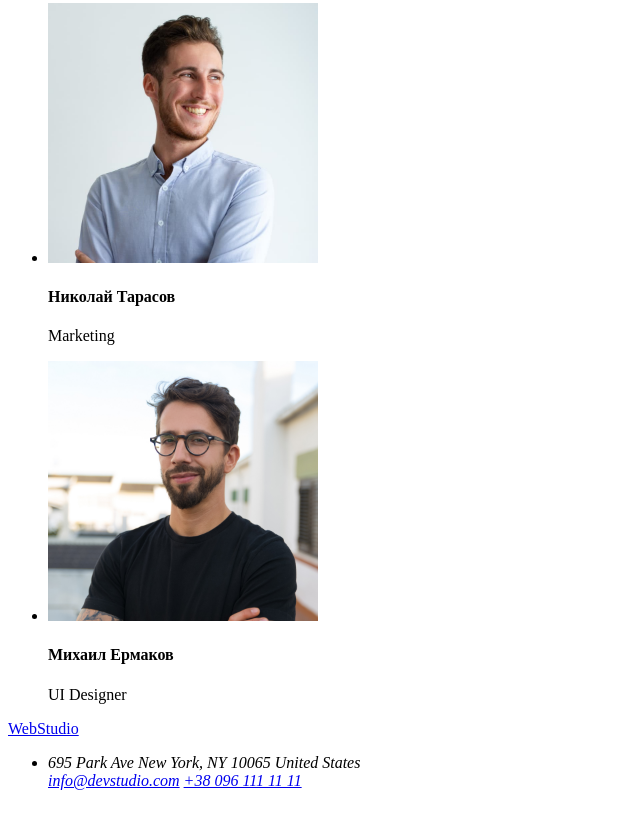
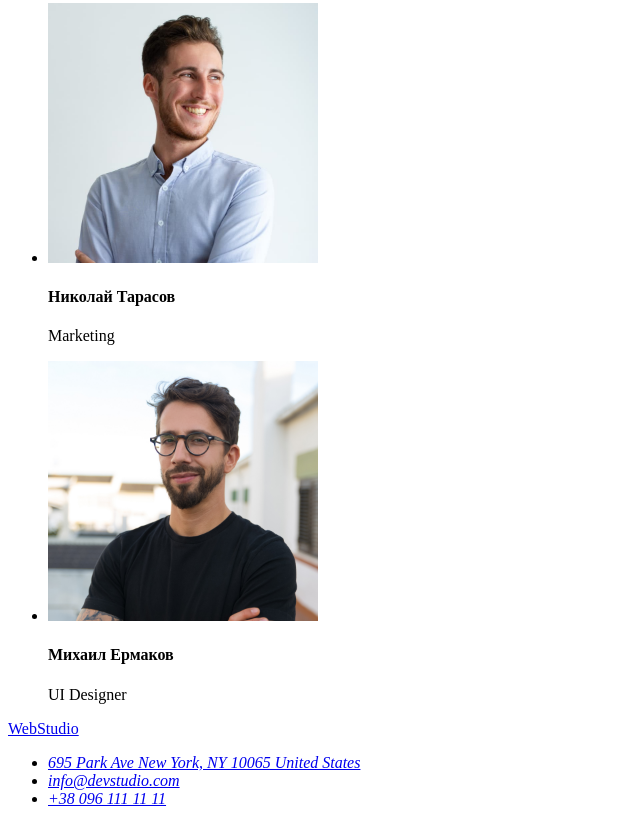
Before and after one commit to StefieCaff/goit-markup-hw-0101, a plain HTML site: page index.html in a window 1280 px wide. Shown: the part 2319-3143 px from the top of the page, without its empty margins (0-640 px from the left). Drawn offline with Linux system fonts and the light colour scheme.

Commit message:
refinement three
fixed footer logo, address, and li tags

```diff
--- a/index.html
+++ b/index.html
@@ -128,18 +128,18 @@
     </main>
 
     <footer>
-        <a class="logo" href="/html/">WebStudio</a>
+        <a class="logo" href="index.html">WebStudio</a>
         <address>
         <ul>
         <li>
-             695 Park Ave New York, NY 10065 United States
+             <a href="#">695 Park Ave New York, NY 10065 United States</a>
           </li>
-          <l1>
+          <li>
             <a class="fcontact" href="mailto:info@devstudio.com">info@devstudio.com</a>
-          </l1>
-          <l1>
+          </li>
+          <li>
             <a class="fcontact" href="tel:+38 096 111 11 11">+38 096 111 11 11</a>
-          </l1>
+          </li>
         </ul>
       </address>
     </footer>
```
